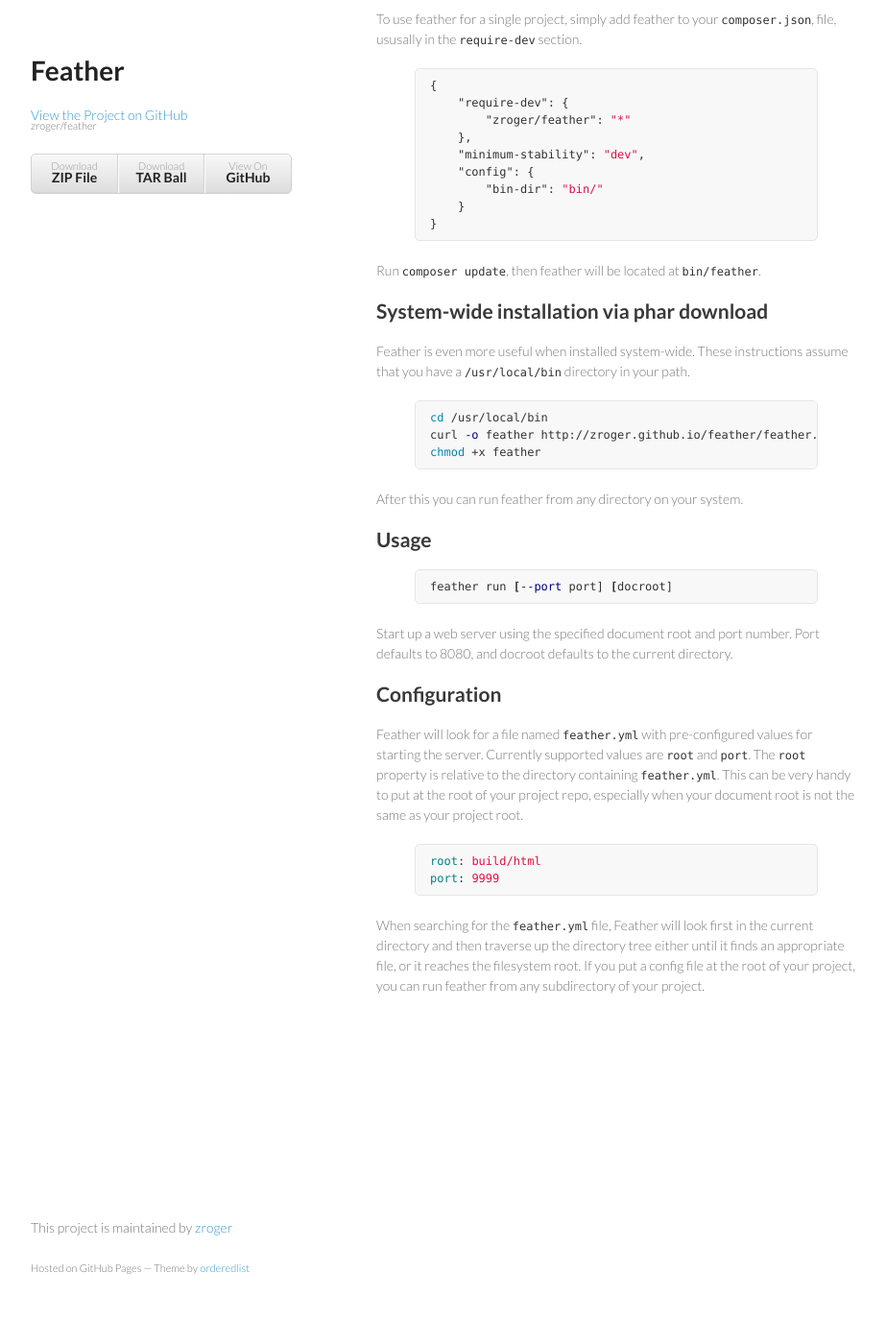
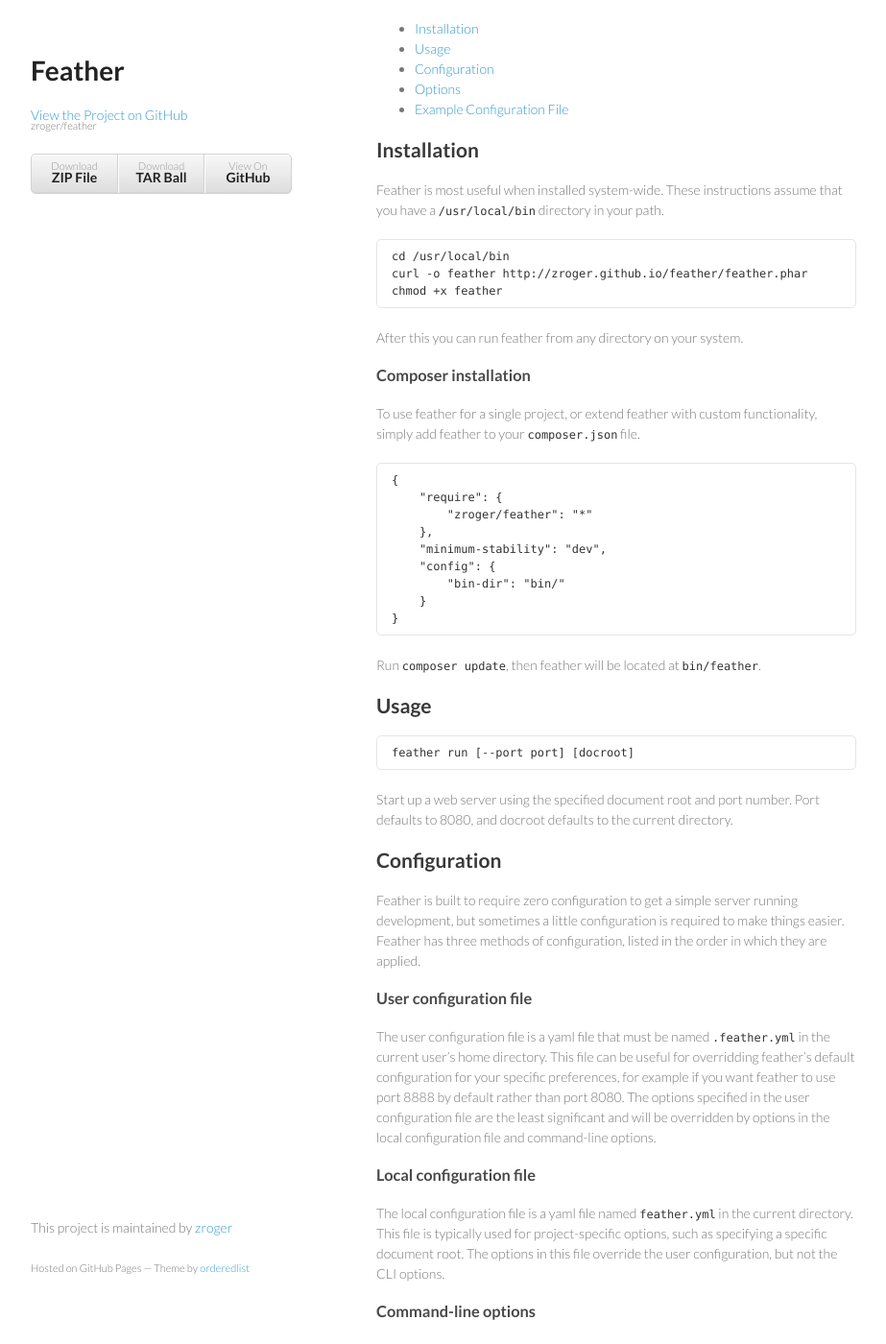
Before and after one commit to zroger/feather, a Jekyll site: the page built from index.md, in a window 1280 px wide and 1400 px high, scrolled down 197 px. Shown: the whole window at 96% size, without its empty margins (178-1101 px from the left). Built offline with Jekyll 4.4.1, drawn with Linux system fonts in a browser that asks for light colours; some of the changed text lies outside the part shown.

Commit message:
Updated for 0.1.2

````diff
--- a/index.md
+++ b/index.md
@@ -1,19 +1,42 @@
 ---
 layout: default
 ---
-## Overview
+Feather
+=======
 
-Feather is the simplest way to use the Apache HTTP server in a local development
-environment.
+Feather is the simplest way to use the Apache HTTP server as a local development
+server.
 
-## Per-project installation via composer
+[![Build Status](https://travis-ci.org/zroger/feather.png?branch=develop)](https://travis-ci.org/zroger/feather)
 
-To use feather for a single project, simply add feather to your `composer.json`,
-file, ususally in the `require-dev` section.
+* [Installation](#installation)
+* [Usage](#usage)
+* [Configuration](#configuration)
+* [Options](#options)
+* [Example Configuration File](#example-configuration-file)
 
-{% highlight json %}
+Installation
+------------
+
+Feather is most useful when installed system-wide.  These instructions assume
+that you have a `/usr/local/bin` directory in your path.
+
+```
+cd /usr/local/bin
+curl -o feather http://zroger.github.io/feather/feather.phar
+chmod +x feather
+```
+
+After this you can run feather from any directory on your system.
+
+### Composer installation
+
+To use feather for a single project, or extend feather with custom functionality,
+simply add feather to your `composer.json` file.
+
+```
 {
-    "require-dev": {
+    "require": {
         "zroger/feather": "*"
     },
     "minimum-stability": "dev",
@@ -21,49 +44,116 @@ file, ususally in the `require-dev` section.
         "bin-dir": "bin/"
     }
 }
-{% endhighlight %}
+```
 
 Run `composer update`, then feather will be located at `bin/feather`.
 
+Usage
+-----
 
-## System-wide installation via phar download
-
-Feather is even more useful when installed system-wide.  These instructions assume
-that you have a `/usr/local/bin` directory in your path.
-
-{% highlight bash %}
-cd /usr/local/bin
-curl -o feather http://zroger.github.io/feather/feather.phar
-chmod +x feather
-{% endhighlight %}
-
-After this you can run feather from any directory on your system.
-
-
-## Usage
-
-{% highlight bash %}
+```
 feather run [--port port] [docroot]
-{% endhighlight %}
+```
 
 Start up a web server using the specified document root and port number.  Port
 defaults to 8080, and docroot defaults to the current directory.
 
-## Configuration
+Configuration
+-------------
 
-Feather will look for a file named `feather.yml` with pre-configured values for
-starting the server.  Currently supported values are `root` and `port`.  The
-`root` property is relative to the directory containing `feather.yml`.  This
-can be very handy to put at the root of your project repo, especially when your
-document root is not the same as your project root.
+Feather is built to require zero configuration to get a simple server running
+development, but sometimes a little configuration is required to make things
+easier.  Feather has three methods of configuration, listed in the order in
+which they are applied.
 
-{% highlight yaml %}
-root: build/html
-port: 9999
-{% endhighlight %}
+### User configuration file
 
-When searching for the `feather.yml` file, Feather will look first in the
-current directory and then traverse up the directory tree either until it finds
-an appropriate file, or it reaches the filesystem root.  If you put a config
-file at the root of your project, you can run feather from any subdirectory of
-your project.
+The user configuration file is a yaml file that must be named `.feather.yml` in
+the current user's home directory.  This file can be useful for overridding
+feather's default configuration for your specific preferences, for example if
+you want feather to use port 8888 by default rather than port 8080.  The options
+specified in the user configuration file are the least significant and will be
+overridden by options in the local configuration file and command-line options.
+
+### Local configuration file
+
+The local configuration file is a yaml file named `feather.yml` in the current
+directory.  This file is typically used for project-specific options, such as
+specifying a specific document root.  The options in this file override the
+user configuration, but not the CLI options.
+
+### Command-line options
+
+The options specified on the command-line override any options from either of
+the configuration files.  Only a subset of the configuration options are
+available from the command-line.
+
+Options
+-------
+
+### document_root
+
+Set the path to the document root.  When set from a configuration file, a
+relative path will be resolved as relative to the directory of the configuration
+file.  When specified as a CLI option, a relative path will be resolved to the
+current working directory.  Defaults to the current working directory.
+
+### port
+
+Set the port for apache to listen on.  Defaults to 8080.
+
+### server_root
+
+Set the ServerRoot directive for the Apache configuration.  Feather also uses
+this as the directory where the `httpd.conf` file will be written and where log
+files as created.  Relative paths are resolved to the directory of the config
+file that this option is being set from.  Defaults to `$CWD/.feather`.
+
+### template
+
+Set the Twig template to be used to generate the `httpd.conf`.  Defaults to
+`src/Zroger/Feather/templates/default.conf`.
+
+### log_level
+
+Set the log level to be used by Apache.  Must be one of `debug`, `info`,
+`notice`, `warn`, `error`, `crit`, `alert` or `emerg`.  Defaults to `info`.
+
+### modules
+
+Set the Apache modules to be loaded.  This is a list of key/value pairs where
+the keys are the module name (like `rewrite_module`) and the value is the file
+name (like `mod_rewrite.so`).  Feather will attempt to locate the modules in a
+number of well-known locations so you do not need to specify absolute paths.
+The default modules are a very minimal set of modules that is still capable of
+running a PHP web application.  Default:
+
+```
+authz_host_module: mod_authz_host.so
+dir_module: mod_dir.so
+env_module: mod_env.so
+mime_module: mod_mime.so
+log_config_module: mod_log_config.so
+rewrite_module: mod_rewrite.so
+php5_module: libphp5.so
+```
+
+Example Configuration File
+--------------------------
+
+```
+# feather.yml
+document_root: build/html
+port: 8080
+server_root: .feather
+template: default.conf
+log_level: debug
+modules:
+  authz_host_module: mod_authz_host.so
+  dir_module: mod_dir.so
+  env_module: mod_env.so
+  mime_module: mod_mime.so
+  log_config_module: mod_log_config.so
+  rewrite_module: mod_rewrite.so
+  php5_module: libphp5.so
+```
````
Also changed, not shown: 2 other files.
